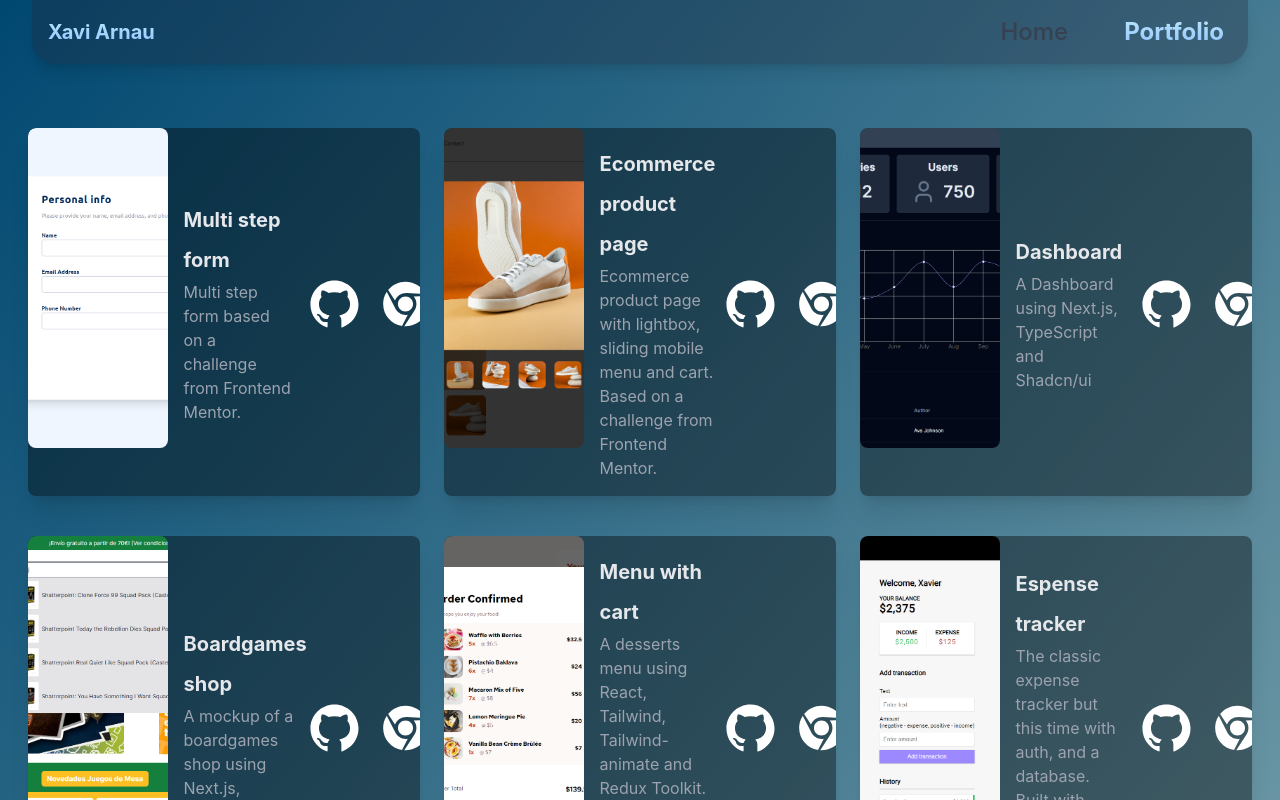
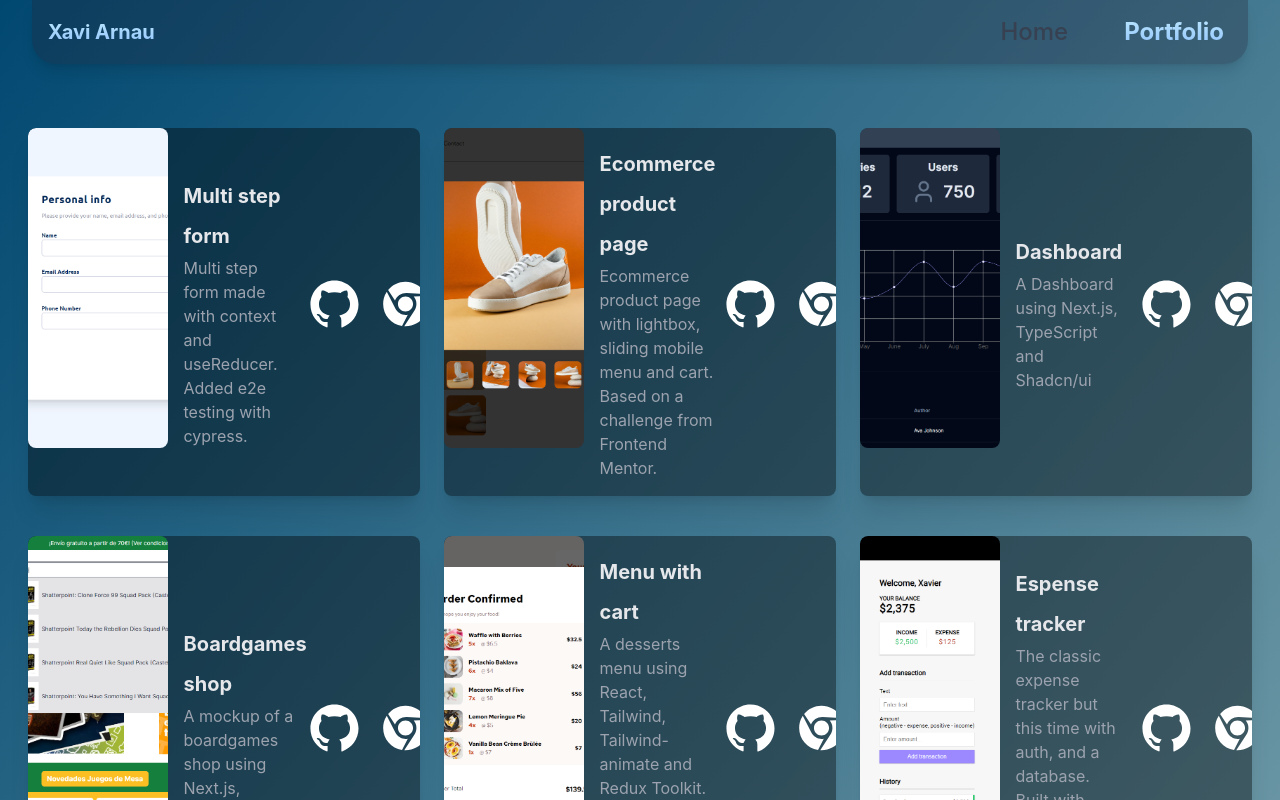
Before and after one commit to Xavi-Arnau/portfolio-tailwind-app, a React (Create React App) app: page /Portfolio in a window 1280 px wide. Shown: the top 800 px of the page. Built offline with nearby package versions, Linux system fonts and the light colour scheme.

Commit message:
updated project

```diff
--- a/src/components/Portfolio.jsx
+++ b/src/components/Portfolio.jsx
@@ -32,7 +32,7 @@ export const Portfolio = () => {
           github={"https://github.com/Xavi-Arnau/multi-step-form"}
           title={"Multi step form"}
           description={
-            "Multi step form based on a challenge from Frontend Mentor."
+            "Multi step form made with context and useReducer. Added e2e testing with cypress."
           }
         />
         <Project
```
